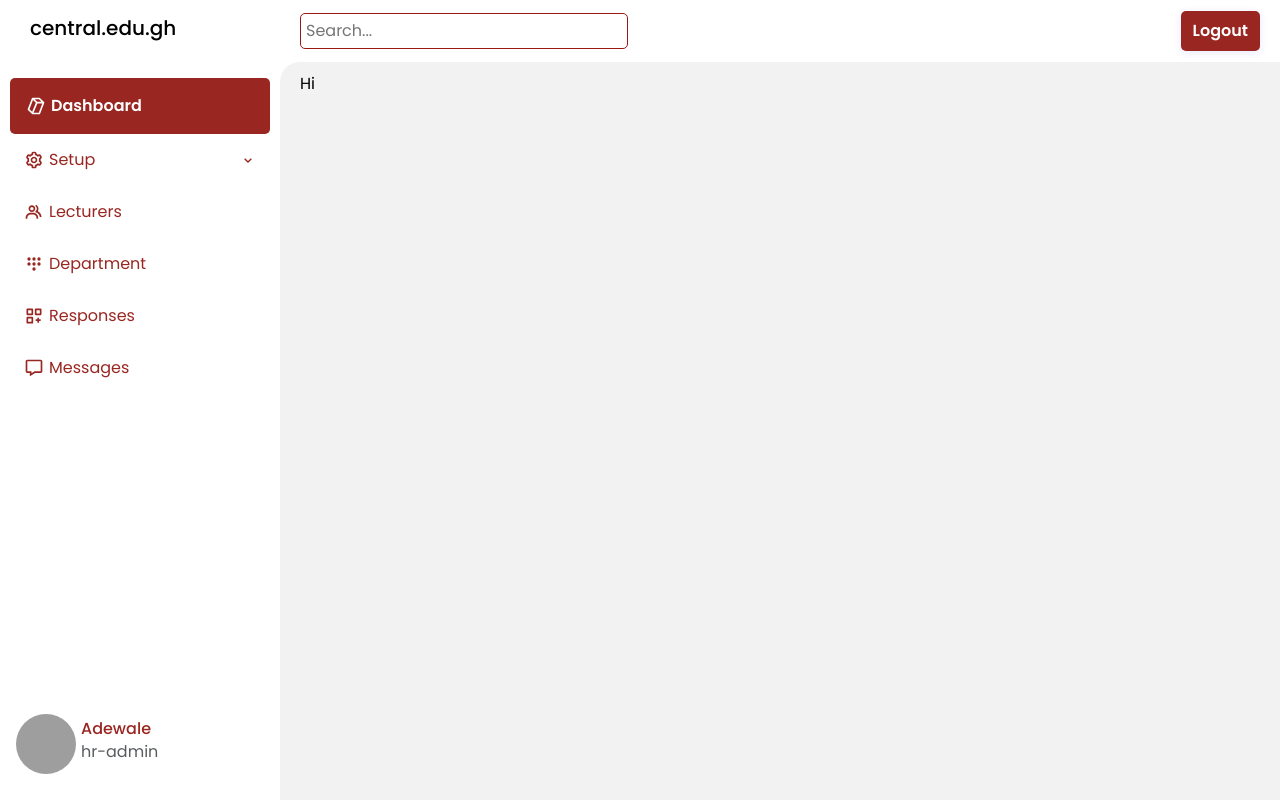
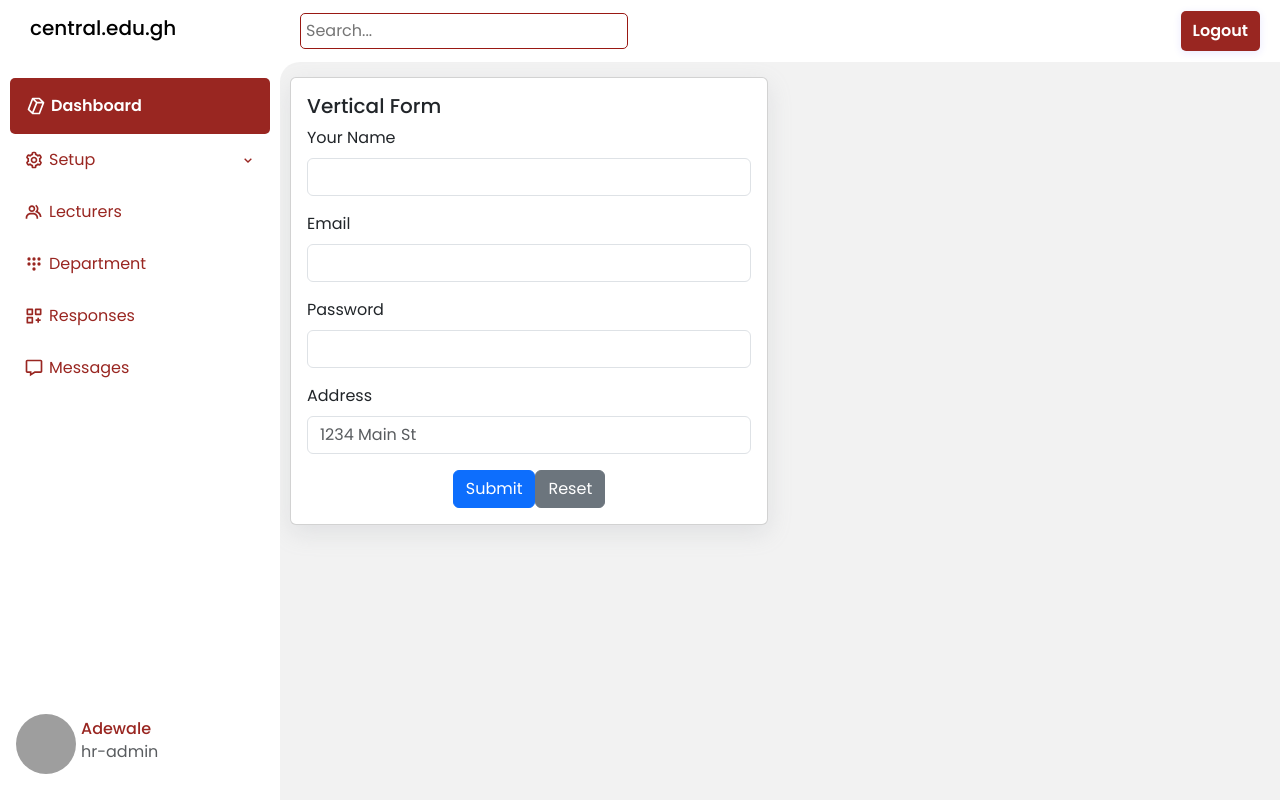
Before and after one commit to SoftLife0/CUDashboard, a React (Vite) app: page /setup/schools in a window 1280 px wide. Built offline with nearby package versions, Linux system fonts and the light colour scheme; no server answers; grey boxes are pictures that could not be loaded.

Commit message:
creating a layout folder and restructuring pages to extend from Layout as children

```diff
--- a/src/App.css
+++ b/src/App.css
@@ -230,13 +230,15 @@
   overflow-y: auto;
   background: #f2f2f2;
   color: #000;
-  padding: 10px 20px;
+  padding: 15px 10px;
   height: 100%;
   border-radius: 20px 0 0 0;
 }
 
 .card {
   margin-bottom: 20px;
+  box-shadow: rgba(149, 157, 165, 0.2) 0px 8px 24px;
+
 }
 
 .main-cards {
--- a/src/components/List.jsx
+++ b/src/components/Dashboard.jsx/List.jsx
@@ -1,7 +1,6 @@
 import React from 'react';
 import { Table, Badge } from 'react-bootstrap';
 import { BiEditAlt, BiCloudUpload, BiSolidPlusCircle } from 'react-icons/bi';
-import profileImage from '../assets/softlife.png'
 
 const List = () => {
   const staffData = [
--- a/src/components/Notificaton.jsx
+++ b/src/components/Dashboard.jsx/Notificaton.jsx
@@ -1,7 +1,6 @@
 import React from 'react'
 import { Link } from 'react-router-dom/cjs/react-router-dom';
-import { BiCircle } from 'react-icons/bi';
-import profileImage from '../assets/softlife.png'
+import profileImage from '../../assets/softlife.png'
 
 
 const Notificaton = () => {
--- a/src/components/Setup/School.jsx
+++ b/src/components/Setup/School.jsx
@@ -2,6 +2,8 @@
 
 const School = () => {
   return (
+    <div class="row">
+        <div class="col-lg-6">
             <div className="card">
                 <div className="card-body">
                     <h5 className="card-title">Vertical Form</h5>
@@ -32,6 +34,8 @@
                     {/* Vertical Form */}
                 </div>
             </div>
+        </div>
+    </div>
   )
 }
 
--- a/src/components/Sidebar.jsx
+++ b/src/components/Sidebar.jsx
@@ -44,7 +44,7 @@
 
       <div className='sideNav'>
 
-        <Link to="" className="side-nav-link">
+        <Link to="/" className="side-nav-link">
           <div className='side-nav-button-active'>
             <BiCuboid className='icon'/>
             Dashboard
@@ -61,7 +61,7 @@
           </Link>
           {isOpen && (
             <div>
-              <Link to="/Setup/School" className="side-nav-link">
+              <Link to="/setup/schools" className="side-nav-link">
                 <div className='side-nav-button-menu'>
                   <BiChevronRight className='icon' />
                   Schools
--- a/src/pages/Login.jsx
+++ b/src/pages/Login.jsx
@@ -1,12 +1,12 @@
 import React from 'react'
 import {Link} from 'react-router-dom'
-import Layout from '../components/Layout'
+import AuthLayout from '../components/AuthLayout'
 
 
 function Login() {
   return (
       <section>
-        <Layout/>
+        <AuthLayout/>
         <div className="container">
             <div className="row"  style={{ justifyContent: 'space-around', minHeight: '80vh', marginTop: '4vh' }}>
 
@@ -33,7 +33,7 @@
                             </div>
                             <br />
                             <Link to='/'>
-                                <button type='submit' className='mb- pill-button'>Submit</button>
+                                <button type='submit' className='mb-3 pill-button' style={{width: '100%'}}>Submit</button>
                             </Link>
 
                             <Link>
--- a/src/pages/Setup.jsx
+++ b/src/pages/Setup.jsx
@@ -1,25 +1,17 @@
-import React, {useState} from 'react'
-import Header from '../components/Header';
-import Sidebar from '../components/Sidebar';
+import React from 'react'
 import { Route, Switch } from 'react-router-dom';
-import SchoolsForm from '../components/Setup/School';
 import Layout from '../layouts/Layout';
+import SchoolsForm from '../components/Setup/School'
 
 
 const Setup = () => {
 
-    const [openSidebarToggle, setOpenSidebarToggle] = useState(false)
-
-  const OpenSidebar = () => {
-    console.log("Triggered sidebar function")
-    setOpenSidebarToggle(!openSidebarToggle)
-  }
-
   return (
     <Layout>
-        <div>
-            Hi
-        </div>
+       <Switch>
+        <Route path="/setup/schools" component={SchoolsForm} />
+        {/* Add more routes as needed */}
+      </Switch>
     </Layout>
   )
 }
```
Also changed, not shown: src/components/Approval.jsx (deleted, +0 -9 lines), src/pages/Dashboard.jsx (+3 -4 lines), src/components/AuthLayout.jsx (renamed from src/components/Layout.jsx), src/components/Dashboard.jsx/Card.jsx (renamed from src/components/Card.jsx), src/components/Setup/Bank.jsx (added). Lines whose indentation alone changed are shown as unchanged.
